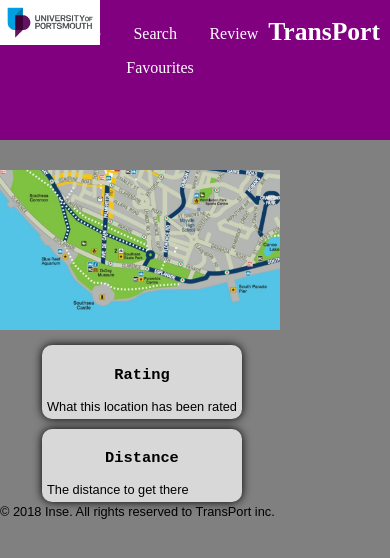
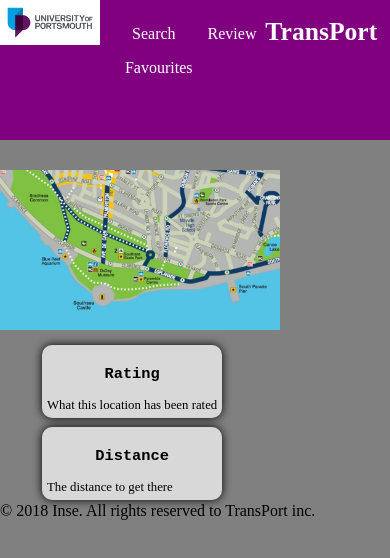
Before and after one commit to roberttootill98/TransPortsmouth, a plain HTML site: page webpages/index.html in a window 390 px wide. Shown: the top 558 px of the page. Drawn offline with Linux system fonts and the light colour scheme; no server answers.

Commit message:
Updated CSS

```diff
--- a/webpages/Inse.css
+++ b/webpages/Inse.css
@@ -1,11 +1,11 @@
-@import url(https://fonts.googleapis.com/css?family=Lobster| Corben:bold);
+@import url(https://fonts.googleapis.com/css?family=Lobster | Corben:bold);
 
 body{
   padding: 0px;
   width: 100%;
   height: 100%;
   margin: auto;
-  font-family: Arial;
+  font-family: Corben;
   background-color: grey;
 }
 
@@ -17,7 +17,9 @@
 }
 
 
-
+#text{
+  font-family: Corben;
+}
 #wrapper{
   width: 700px;
   height: auto;
@@ -31,7 +33,7 @@
   height: 40px;
   text-align:center;
   font-size: .8em;
-margin-top: 18em;
+  margin-top: 10px;
 }
 
 
@@ -63,10 +65,9 @@
 
 h1{
   color: white;
-  margin-right: 10px;
+  margin-right: 0.5em;
   float: right;
   font-size: 1.6em;
-  font-family: "Corben:bold";
 }
 
 
@@ -109,11 +110,13 @@
   font-size: 1.2em;
 }
 
+
+
 @media (max-width: 650px) {
   #wrapper #table1 td{
 
 
-    display: inline-block;
+    display: inline;
     margin-top: 2%;
     font-size: .8em;
   }
@@ -121,7 +124,7 @@
     margin-left: 0;
     margin-top: 18px;
   }
-  .footer{
+  #footer{
     text-align: left;
   }
 
@@ -153,7 +156,7 @@
   {
     font-size: 1em;
   }
-  .footer{
+  #footer{
     text-align:left;
     font-size: .8em;
   }
```
Lines whose indentation alone changed are shown as unchanged.
